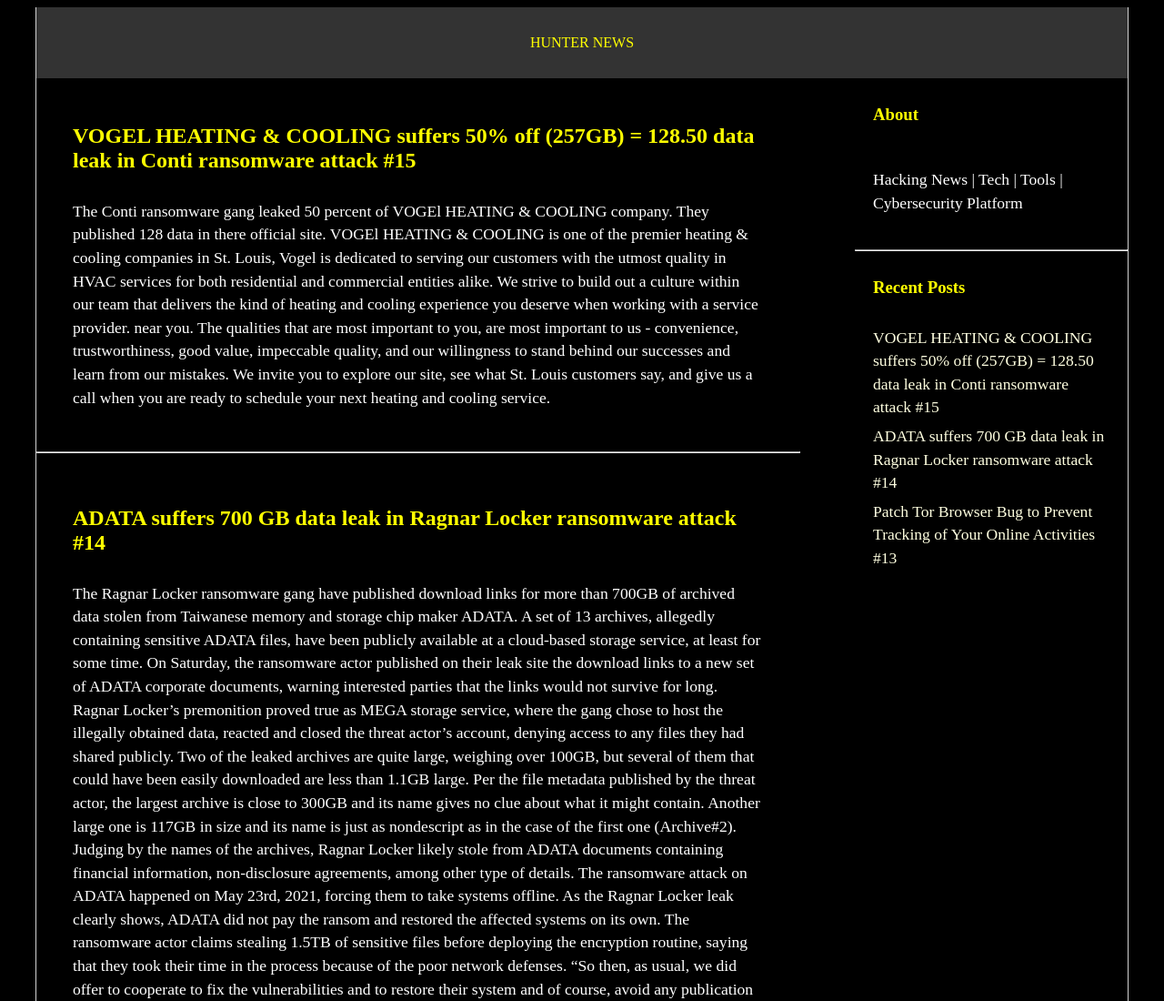
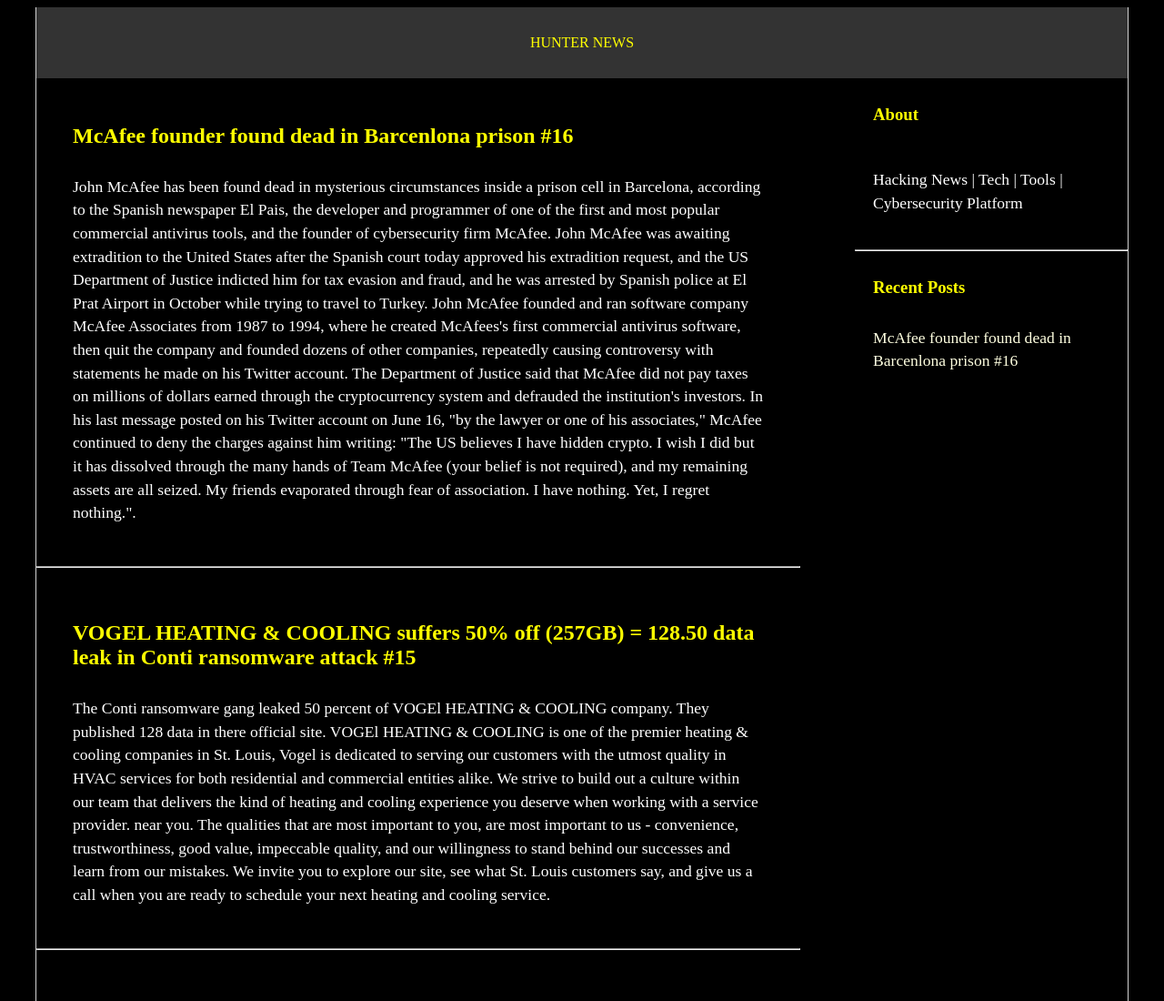
Before and after one commit to ReTnUh-J/ReTnUh-J.github.io, a plain HTML site: page index.html in a window 1280 px wide. Shown: the top 1100 px of the page at 91% size. Drawn offline with Linux system fonts and the light colour scheme.

Commit message:
seventh commit

```diff
--- a/index.html
+++ b/index.html
@@ -120,6 +120,18 @@
             </nav>
         </header>
         <main>
+            <section>
+                <h2>McAfee founder found dead in Barcenlona prison #16</h2>
+                <p>John McAfee has been found dead in mysterious circumstances inside a prison cell in Barcelona, according to the Spanish newspaper El Pais, the developer and programmer of one of the first and most popular commercial antivirus tools, and the founder of cybersecurity firm McAfee.
+                    John McAfee was awaiting extradition to the United States after the Spanish court today approved his extradition request, and the US Department of Justice indicted him for tax evasion and fraud, and he was arrested by Spanish police at El Prat Airport in October while trying to travel to Turkey.
+                    John McAfee founded and ran software company McAfee Associates from 1987 to 1994, where he created McAfees's first commercial antivirus software, then quit the company and founded dozens of other companies, repeatedly causing controversy with statements he made on his Twitter account.
+                    The Department of Justice said that McAfee did not pay taxes on millions of dollars earned through the cryptocurrency system and defrauded the institution's investors.
+                    In his last message posted on his Twitter account on June 16, "by the lawyer or one of his associates," McAfee continued to deny the charges against him writing:
+                    "The US believes I have hidden crypto. I wish I did but it has dissolved through the many hands of Team McAfee (your belief is not required), and my remaining assets are all seized. My friends evaporated through fear of association.
+                    I have nothing. Yet, I regret nothing.".
+                </p>
+            </section>
+            <hr>
             <section>
                 <h2>VOGEL HEATING & COOLING suffers 50% off (257GB) = 128.50 data leak in Conti ransomware attack #15</h2>
                 <p>The Conti ransomware gang leaked 50 percent of VOGEl HEATING & COOLING company. They published 128 data in there official site.
@@ -406,9 +418,9 @@ The Associated Press reported that Iran blamed the U.S. government for the websi
             <hr>
             <h3>Recent Posts</h3>
             <ul>
-                <li><a href="#"></a>VOGEL HEATING & COOLING suffers 50% off (257GB) = 128.50 data leak in Conti ransomware attack #15</li>
-                <li><a href="#"></a>ADATA suffers 700 GB data leak in Ragnar Locker ransomware attack #14</li>
-                <li><a href="#"></a>Patch Tor Browser Bug to Prevent Tracking of Your Online Activities #13</li>
+                <li><a href="#"></a>McAfee founder found dead in Barcenlona prison #16</li>
+                <li><a href="#"></a></li>
+                <li><a href="#"></a></li>
                 <li><a href="#"></a></li>
                 <li><a href="#"></a></li>
             </ul>
```
